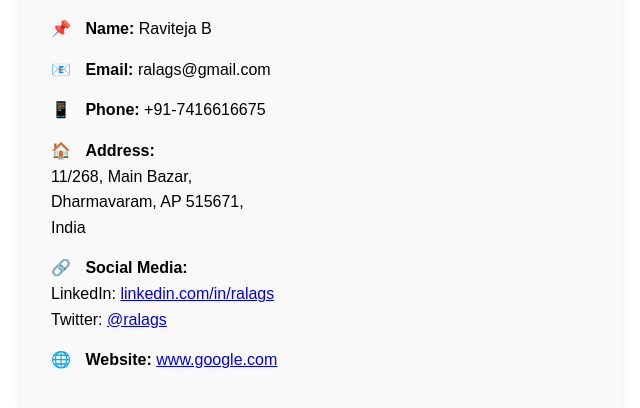
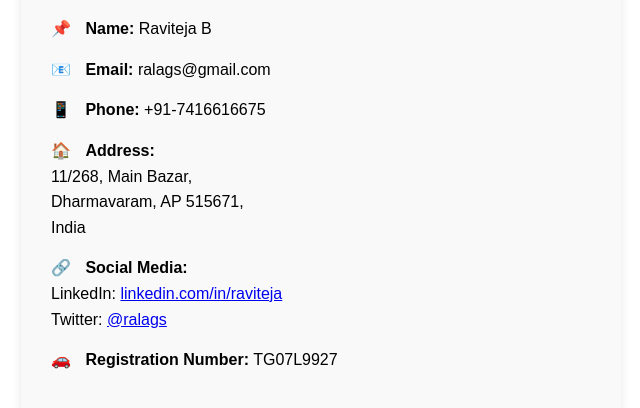
Before and after one commit to ralags/Details.github.io, a plain HTML site: page index.html in a window 1280 px wide. Shown: the part 164-572 px from the top of the page, without its empty margins (319-959 px from the left). Drawn offline with Linux system fonts and the light colour scheme.

Commit message:
Update index.html

```diff
--- a/index.html
+++ b/index.html
@@ -62,13 +62,13 @@
         <div class="contact-item">
             <span class="icon">🔗</span>
             <strong>Social Media:</strong><br>
-            LinkedIn: <a href="https://linkedin.com/in/ralags">linkedin.com/in/ralags</a><br>
+            LinkedIn: <a href="https://www.linkedin.com/in/ravitejabusetty">linkedin.com/in/raviteja</a><br>
             Twitter: <a href="https://twitter.com/ralags">@ralags</a>
         </div>
 
         <div class="contact-item">
-            <span class="icon">🌐</span>
-            <strong>Website:</strong> <a href="https://google.com">www.google.com</a>
+            <span class="icon">🚗</span>
+            <strong>Registration Number:</strong> TG07L9927
         </div>
     </div>
 </body>
```
